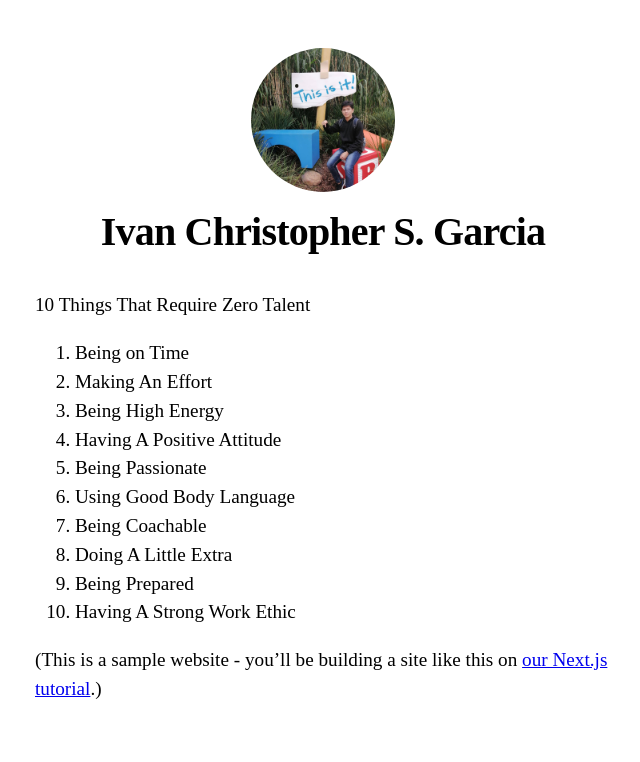
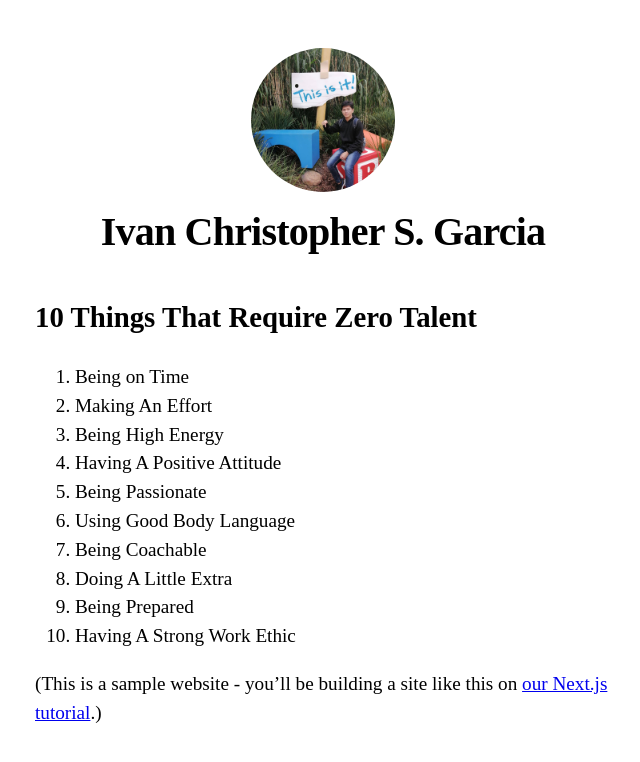
Before and after one commit to ivancsgarcia/nextjs-blog, a Next.js app: page / in a window 1280 px wide. Shown: the top 762 px of the page, without its empty margins (317-957 px from the left). Built offline with nearby package versions, Linux system fonts and the light colour scheme.

Commit message:
third commit

```diff
--- a/pages/index.js
+++ b/pages/index.js
@@ -9,7 +9,7 @@ export default function Home() {
         <title>{siteTitle}</title>
       </Head>
       <section className={utilStyles.headingMd}>
-        <p>10 Things That Require Zero Talent</p>
+        <h1>10 Things That Require Zero Talent</h1>
     <ol>
       <li>Being on Time</li>
     <li>Making An Effort</li>
```
